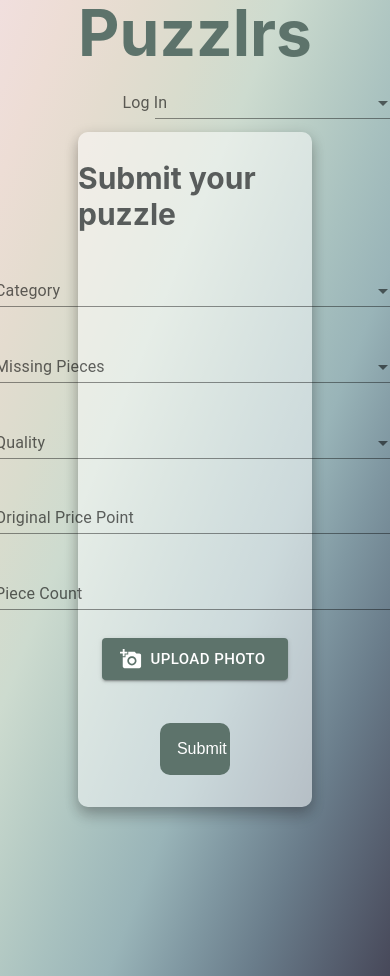
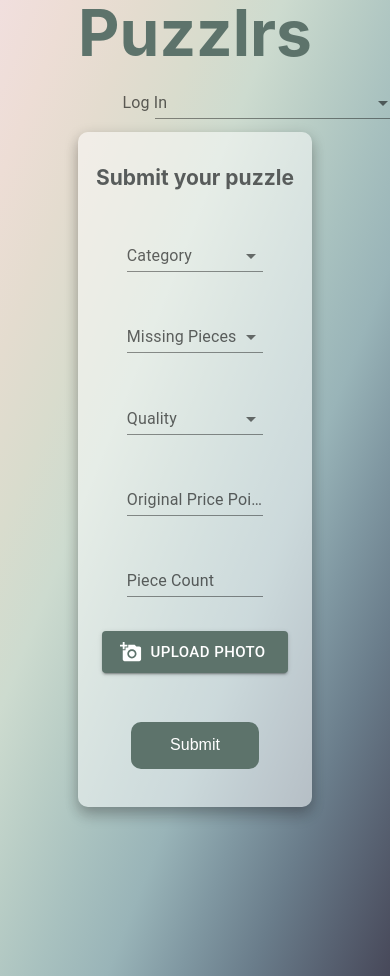
Before and after one commit to Puzzle-Capstone/puzzlrs, a React (Create React App) app: page /add-puzzle in a window 390 px wide. Built offline with nearby package versions, Linux system fonts and the light colour scheme; no server answers.

Commit message:
Add styling to add puzzle form

```diff
--- a/src/css/AddPuzzleForm.css
+++ b/src/css/AddPuzzleForm.css
@@ -1,4 +1,4 @@
-h3 {
+.form-title {
   font-size: 30px;
   color: #585c5b;
   margin: 0;
@@ -66,14 +66,46 @@ form {
 }
 
 .dropdown {
-  width: 25em;
+  width: 30vw;
+}
+
+@media only screen and (max-width: 600px) {
+  .form-title {
+    font-size: 25px;
+  }
+
+  .submit-button {
+    width: 45%;
+  }
+}
+
+@media only screen and (max-width: 400px) {
+  .form-title {
+    font-size: 21px;
+  }
+
+  .submit-button {
+    width: 55%;
+    height: 7%;
+    padding: 0;
+  }
 }
 
 @media only screen and (max-width: 1000px) {
   form {
     width: 60%;
   }
-  /* .MuiFormControl-root {
-    width: 60%;
-  } */
+
 }
+
+@media only screen and (max-width: 1500px) {
+  .dropdown {
+    width: 35vw;
+  }
+}
+
+@media only screen and (min-width: 1600px) {
+  .dropdown {
+    width: 25vw;
+  }
+}
```
